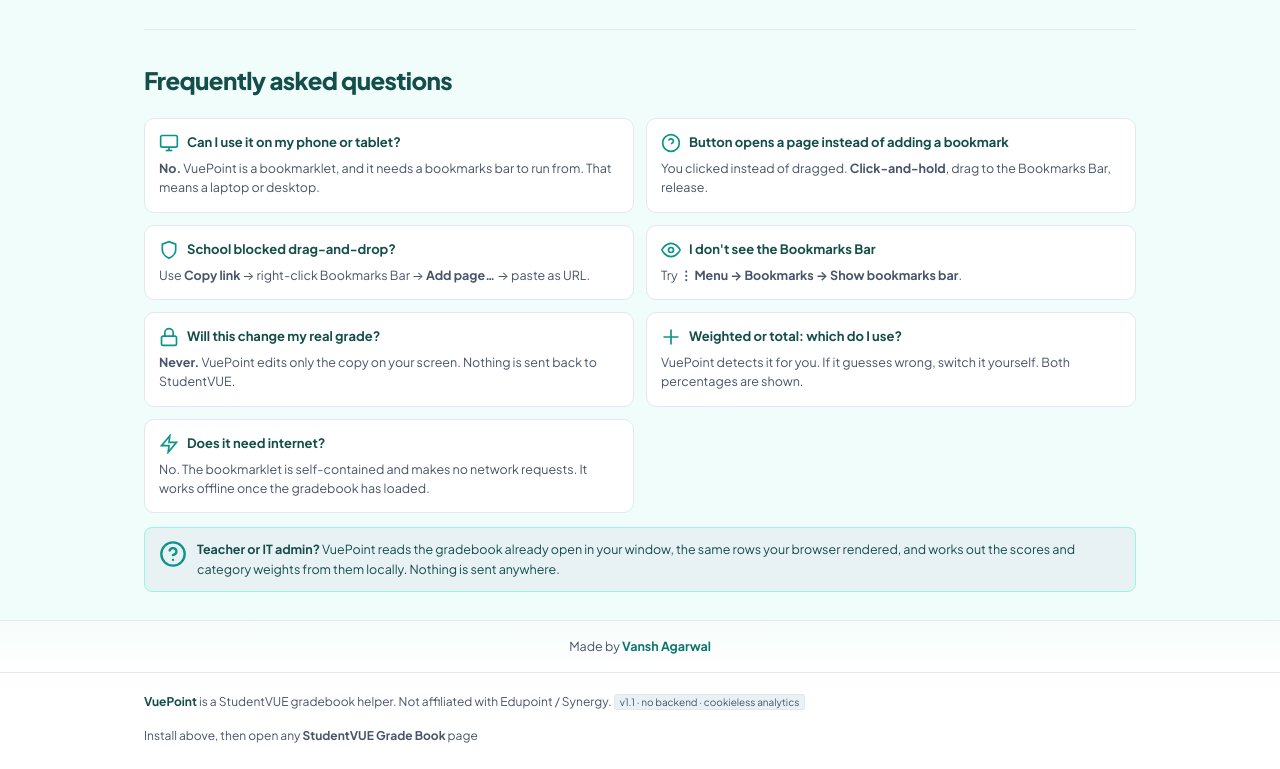
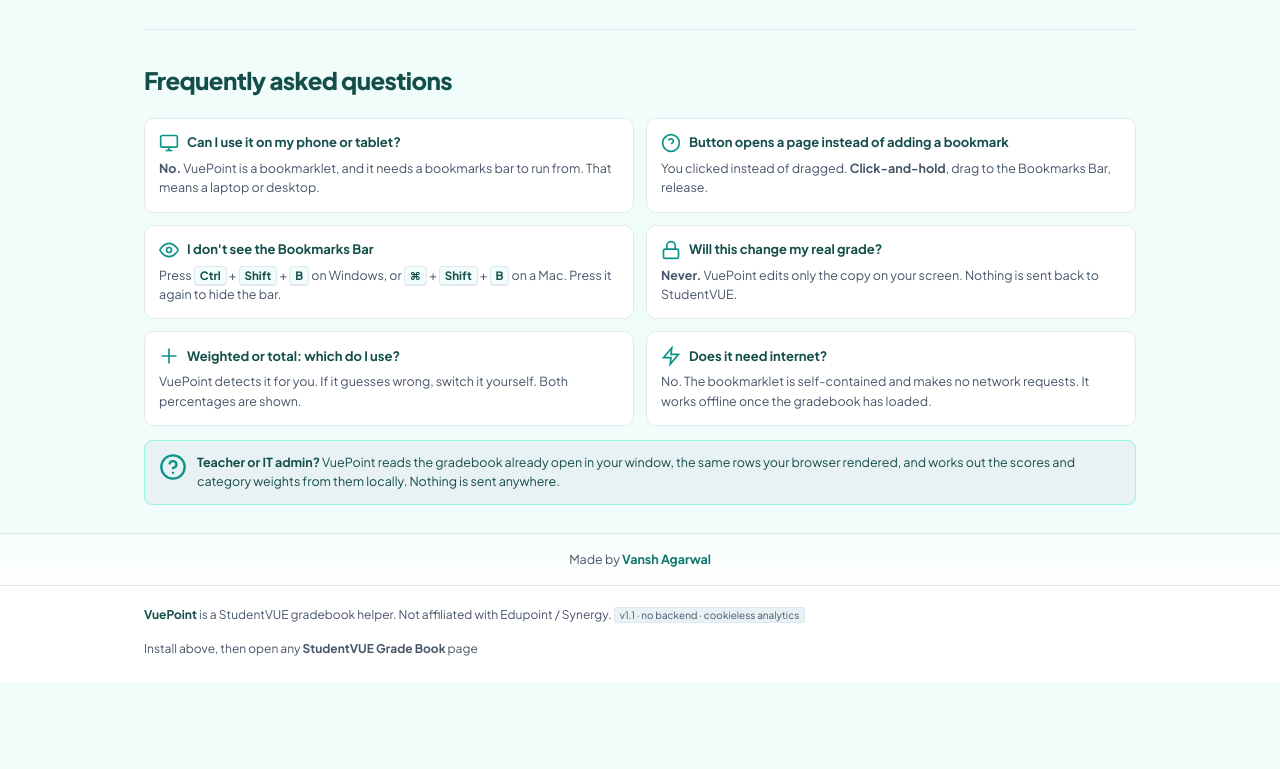
Before and after one commit to imVansh2010/vuepoint, a plain HTML site: page index.html in a window 1280 px wide. Shown: the part 1639-2408 px from the top of the page. After the commit the page ends 2321 px from the top, so only its background shows below. Drawn offline with Linux system fonts and the light colour scheme.

Commit message:
Update FAQ with keyboard shortcut to toggle bookmarks bar

```diff
--- a/index.html
+++ b/index.html
@@ -148,6 +148,7 @@
   .faq h3{margin:0 0 6px;font-size:13px;font-weight:700;display:flex;gap:8px;align-items:center}
   .faq h3 svg{width:20px;height:20px;flex:0 0 20px;color:var(--primary)}
   .faq p{margin:0;color:var(--muted-fg);font-size:12.5px;line-height:1.55}
+  .faq kbd{font-family:inherit;background:var(--bg);border:1px solid var(--border-neutral);border-bottom-width:2px;padding:1px 5px;border-radius:4px;font-size:11.5px;font-weight:700;color:var(--fg)}
   .credit{border-top:1px solid var(--border-neutral);background:linear-gradient(180deg,#f5fdfb,#fff);padding:16px 0;text-align:center;color:var(--muted-fg);font-size:12.5px}
   .credit b{color:var(--primary-dark);font-weight:700}
   .desk-note{display:flex;gap:8px;align-items:flex-start;background:var(--muted);border:1px solid var(--border);color:var(--primary-dark);padding:9px 11px;border-radius:8px;font-size:12px;line-height:1.45;font-weight:600;margin-bottom:12px}
@@ -303,8 +304,7 @@
 <section id="faq" style="padding:22px 0 28px"><div class="wrap"><div class="sec-head"><h2>Frequently asked questions</h2></div>
   <div class="faq-grid">
     <div class="faq"><h3><svg viewBox="0 0 24 24" fill="none" stroke="currentColor" stroke-width="2"><rect x="2" y="3" width="20" height="14" rx="2"/><line x1="8" y1="21" x2="16" y2="21"/><line x1="12" y1="17" x2="12" y2="21"/></svg> Can I use it on my phone or tablet?</h3><p><b>No.</b> VuePoint is a bookmarklet, and it needs a bookmarks bar to run from. That means a laptop or desktop.</p></div>    <div class="faq"><h3><svg viewBox="0 0 24 24" fill="none" stroke="currentColor" stroke-width="2"><circle cx="12" cy="12" r="10"/><path d="M9.09 9a3 3 0 015.83 1c0 2-3 3-3 3"/><line x1="12" y1="17" x2="12.01" y2="17"/></svg> Button opens a page instead of adding a bookmark</h3><p>You clicked instead of dragged. <b>Click-and-hold</b>, drag to the Bookmarks Bar, release.</p></div>
-    <div class="faq"><h3><svg viewBox="0 0 24 24" fill="none" stroke="currentColor" stroke-width="2"><path d="M12 22s8-4 8-10V5l-8-3-8 3v7c0 6 8 10 8 10z"/></svg> School blocked drag-and-drop?</h3><p>Use <b>Copy link</b> → right-click Bookmarks Bar → <b>Add page…</b> → paste as URL.</p></div>
-    <div class="faq"><h3><svg viewBox="0 0 24 24" fill="none" stroke="currentColor" stroke-width="2"><path d="M1 12s4-8 11-8 11 8 11 8-4 8-11 8-11-8-11-8z"/><circle cx="12" cy="12" r="3"/></svg> I don't see the Bookmarks Bar</h3><p>Try <b>⋮ Menu → Bookmarks → Show bookmarks bar</b>.</p></div>
+    <div class="faq"><h3><svg viewBox="0 0 24 24" fill="none" stroke="currentColor" stroke-width="2"><path d="M1 12s4-8 11-8 11 8 11 8-4 8-11 8-11-8-11-8z"/><circle cx="12" cy="12" r="3"/></svg> I don't see the Bookmarks Bar</h3><p>Press <kbd>Ctrl</kbd> + <kbd>Shift</kbd> + <kbd>B</kbd> on Windows, or <kbd>⌘</kbd> + <kbd>Shift</kbd> + <kbd>B</kbd> on a Mac. Press it again to hide the bar.</p></div>
     <div class="faq"><h3><svg viewBox="0 0 24 24" fill="none" stroke="currentColor" stroke-width="2"><rect x="3" y="11" width="18" height="11" rx="2" ry="2"/><path d="M7 11V7a5 5 0 0110 0v4"/></svg> Will this change my real grade?</h3><p><b>Never.</b> VuePoint edits only the copy on your screen. Nothing is sent back to StudentVUE.</p></div>
     <div class="faq"><h3><svg viewBox="0 0 24 24" fill="none" stroke="currentColor" stroke-width="2"><path d="M12 3v18M3 12h18"/></svg> Weighted or total: which do I use?</h3><p>VuePoint detects it for you. If it guesses wrong, switch it yourself. Both percentages are shown.</p></div>
     <div class="faq"><h3><svg viewBox="0 0 24 24" fill="none" stroke="currentColor" stroke-width="2"><path d="M13 2L3 14h9l-1 8 10-12h-9l1-8z"/></svg> Does it need internet?</h3><p>No. The bookmarklet is self-contained and makes no network requests. It works offline once the gradebook has loaded.</p></div>
```
Also changed, not shown: index.template.html (+2 -2 lines).
